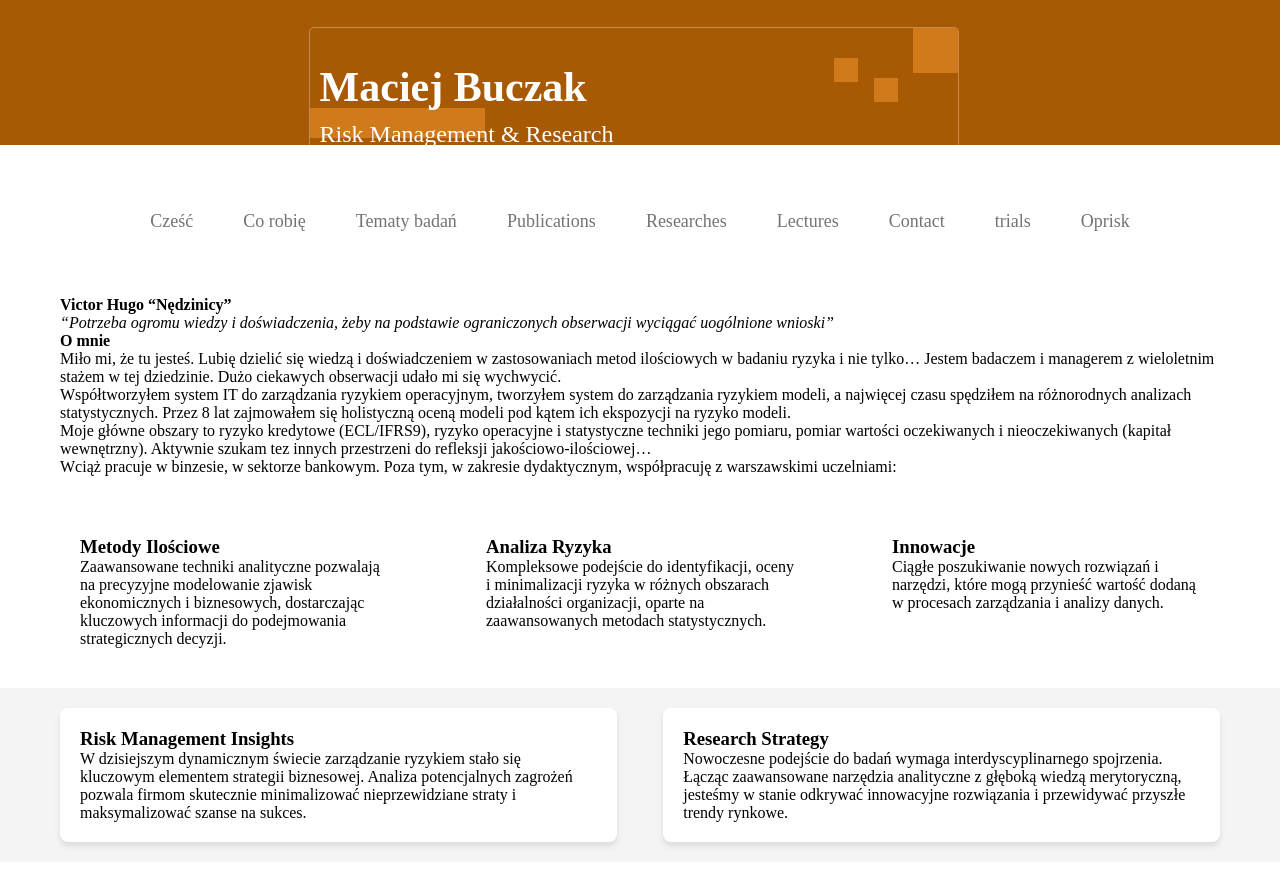
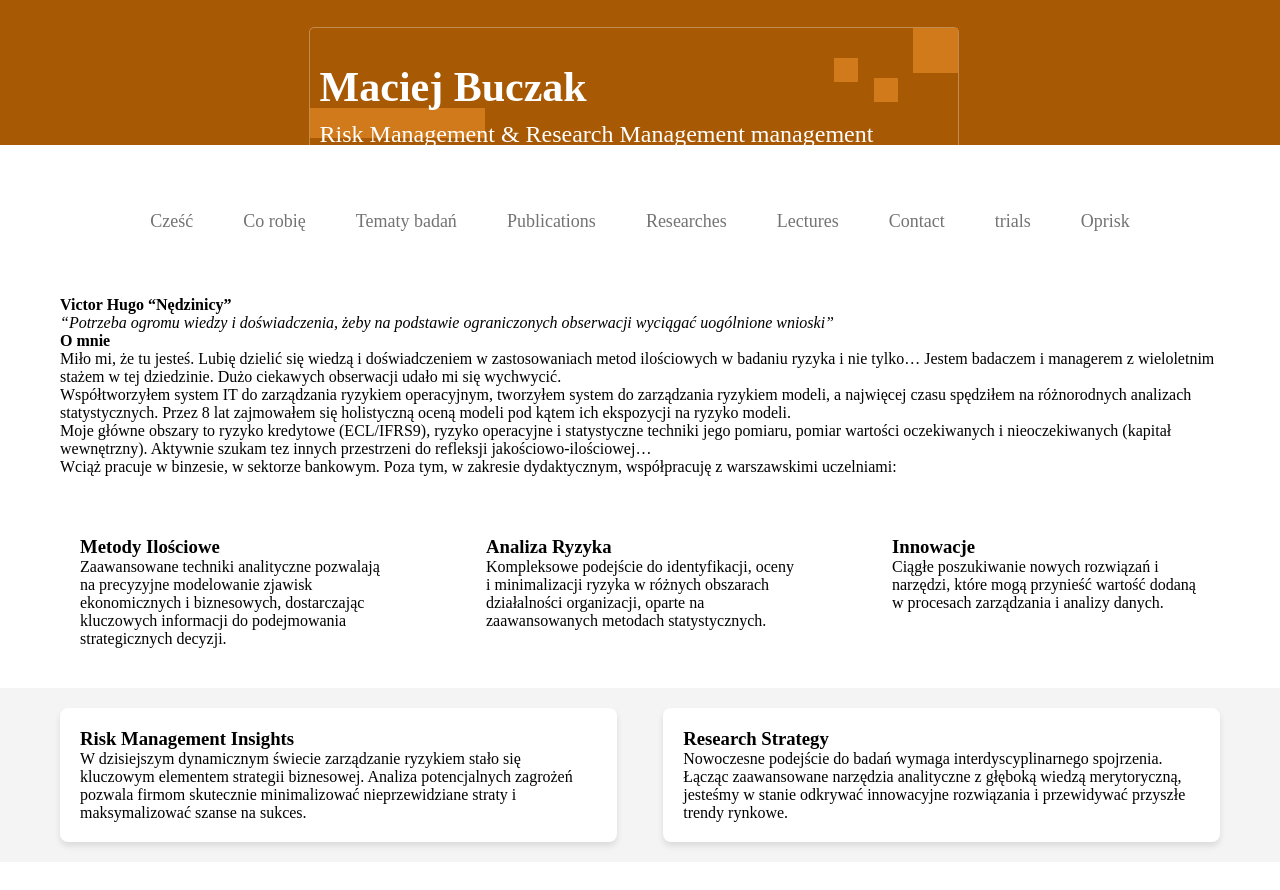
Before and after one commit to MaciejBuczak/risk-research, a Jekyll site: the page built from index.md, in a window 1280 px wide and 900 px high. Shown: the top 890 px of the window. Built offline with Jekyll 4.4.1, drawn with Linux system fonts in a browser that asks for light colours.

Commit message:
Update _config.yml

```diff
--- a/_config.yml
+++ b/_config.yml
@@ -1,5 +1,5 @@
 title: "Maciej Buczak"
-description: "Risk Management & Research"
+description: "Risk Management & Research Management management"
 baseurl: ""
 url: ""
 permalink: /:title/
```
